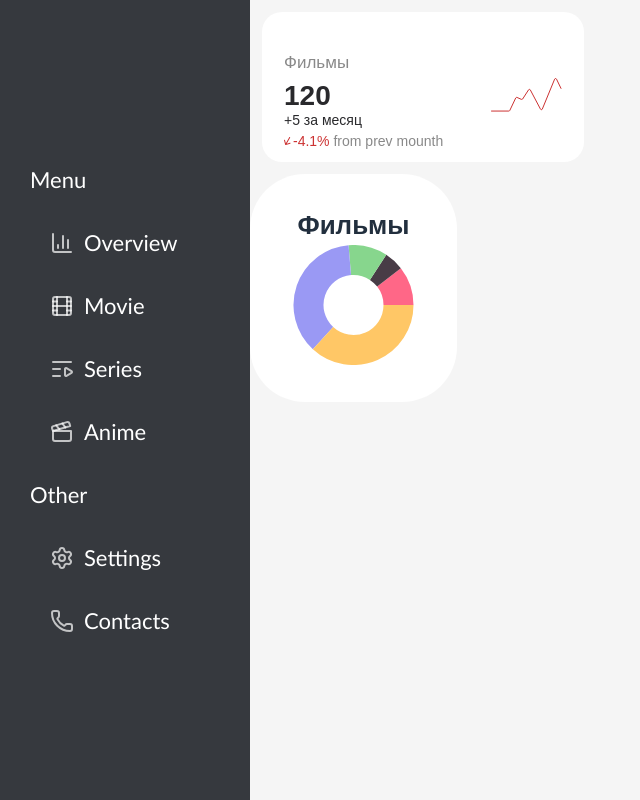
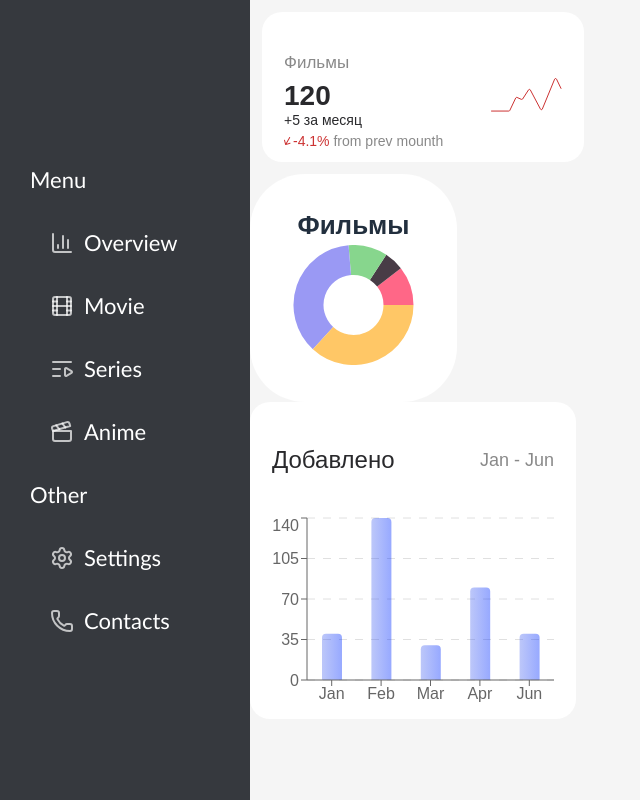
Before and after one commit to enoughy/EntertainmentTracker, a Next.js app: page / in a window 1280 px wide. Shown: the whole page, without its empty margins (0-640 px from the left). Built offline with nearby package versions, Linux system fonts and the light colour scheme.

Commit message:
add bar-chart commponent

```diff
--- a/app/page.tsx
+++ b/app/page.tsx
@@ -3,6 +3,7 @@ import Image from "next/image";
 import { BaseStatCard } from "@/features/base-stat-card/base-stat-card";
 import { DountChart } from "@/features/dount-chart/dount-chart";
 import { DountChartData } from "@/types/dount-chart-stat/dount-chart-stat";
+import { BarChartComp } from "@/features/bar-chart/bar-chart";
 
 const data: DountChartData = {
   data: [
@@ -24,6 +25,7 @@ export default function Home() {
         proc={-4.1}
       ></BaseStatCard>
       <DountChart stat={data} name="Фильмы"></DountChart>
+      <BarChartComp></BarChartComp>
     </>
   );
 }
--- /dev/null
+++ b/features/bar-chart/bar-chart.tsx
@@ -0,0 +1,64 @@
+import { BaseCard } from "@/components/base-card/base-card";
+import {
+  BarChart,
+  Bar,
+  XAxis,
+  YAxis,
+  Tooltip,
+  ResponsiveContainer,
+  CartesianGrid,
+  Legend,
+} from "recharts";
+
+type BarChartData = { mount: string; value: number }[];
+
+const data: BarChartData = [
+  { mount: "Jan", value: 40 },
+  { mount: "Feb", value: 140 },
+  { mount: "Mar", value: 30 },
+  { mount: "Apr", value: 80 },
+  { mount: "Jun", value: 40 },
+];
+const colorStart = "#5570F1";
+const colorStop = "#002CFF";
+
+export function BarChartComp() {
+  return (
+    <BaseCard className="max-w-[326px] h-[317px] pt-10">
+      <div className="flex justify-between items-center">
+        <h4 className="text-[#29292C] text-[24px]">Добавлено</h4>
+        <span className="text-[#898989] text-[18px]">Jan - Jun</span>
+      </div>
+      <BarChart
+        className="mt-[35px] h-55 max-h-[202px]"
+        responsive
+        data={data}
+        margin={{
+          top: 5,
+          right: 0,
+          left: 0,
+          bottom: 5,
+        }}
+      >
+        <defs>
+          <linearGradient key="key1" id={`id1`} x1="0" y1="0" x2="1" y2="0">
+            <stop offset="5%" stopColor={colorStart} stopOpacity={0.4} />
+            <stop offset="95%" stopColor={colorStop} stopOpacity={0.4} />
+          </linearGradient>
+        </defs>
+
+        <CartesianGrid vertical={false} strokeDasharray="8 8" opacity={0.6} />
+        <XAxis dataKey="mount" />
+        <YAxis width="auto" />
+        <Tooltip cursor={false} />
+        <Bar
+          dataKey="value"
+          fill="url(#id1)"
+          activeBar={{ fill: colorStart }}
+          radius={[4, 4, 0, 0]}
+          barSize={20}
+        />
+      </BarChart>
+    </BaseCard>
+  );
+}
```
